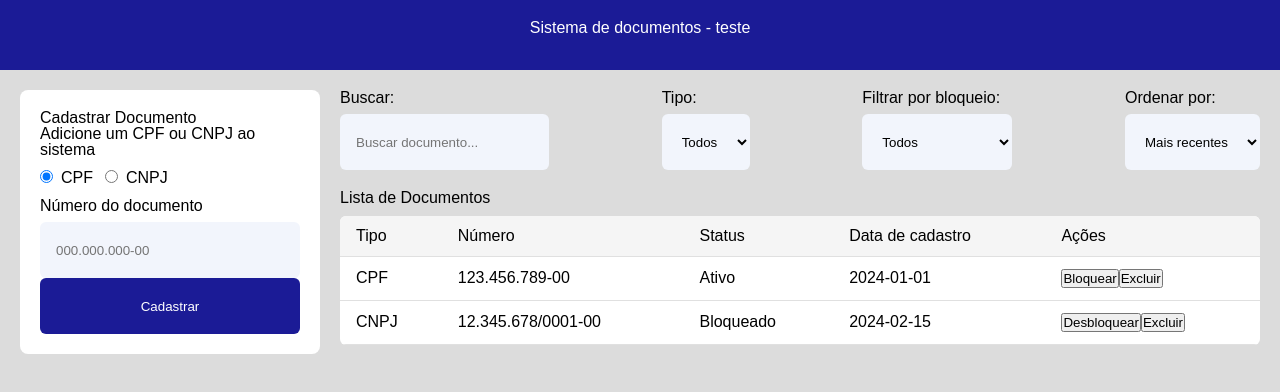
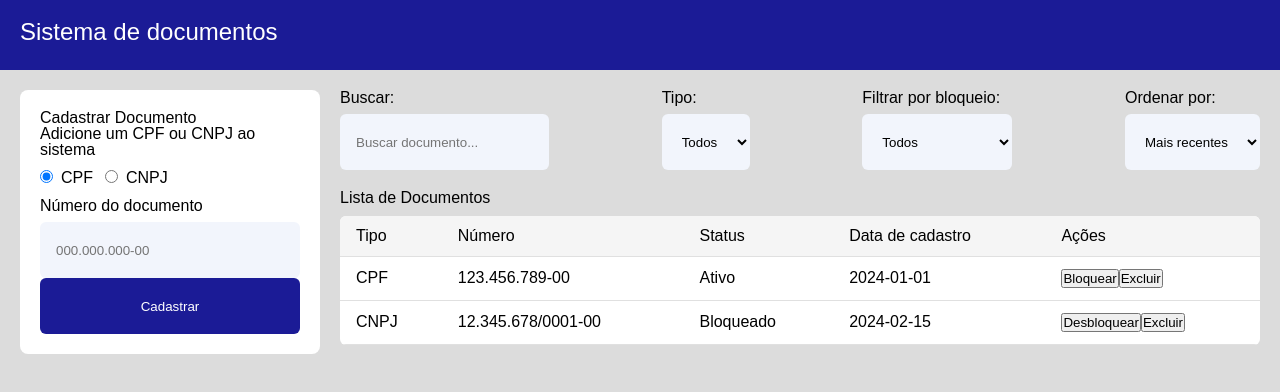
Before and after one commit to SouzaTeles/neoway-challange, a Vue app in the folder frontend/: page / in a window 1280 px wide. Shown: the top 392 px of the page. Built offline with nearby package versions, Linux system fonts and the light colour scheme.

Commit message:
chore: header component

```diff
--- a/frontend/src/App.vue
+++ b/frontend/src/App.vue
@@ -1,10 +1,10 @@
-<script setup></script>
+<script setup>
+import AppHeader from './components/Header.vue';
+</script>
 
 <template>
   <main>
-    <header>
-      <h1>Sistema de documentos - teste</h1>
-    </header>
+    <AppHeader />
     <div class="container">
       <aside class="register-document">
         <h2>Cadastrar Documento</h2>
@@ -22,7 +22,6 @@
         <legend>Número do documento</legend>
         <input type="text" name="document" placeholder="000.000.000-00" />
         <button id="register" class="btn-blue">Cadastrar</button>
-
       </aside>
       <section class="list-document">
         <div class="filters">
@@ -103,15 +102,6 @@
   font-family: sans-serif;
 }
 
-header {
-  color: white;
-  height: 70px;
-  padding: 20px;
-  box-sizing: border-box;
-  text-align: center;
-  font-family: sans-serif;
-  background-color: #1b1b96;
-}
 
 main {
   background: gainsboro;
@@ -128,10 +118,12 @@ main {
   margin: 12px 0;
   display: flex;
   flex-direction: row;
+
   label {
     display: flex;
     flex-direction: row;
     margin-right: 12px;
+
     input {
       margin-right: 8px;
     }
--- /dev/null
+++ b/frontend/src/components/Header.vue
@@ -0,0 +1,29 @@
+<template>
+  <header>
+    <h1>Sistema de documentos</h1>
+  </header>
+</template>
+
+<script>
+export default {
+  name: 'AppHeader'
+}
+</script>
+
+<style scoped>
+header {
+  color: white;
+  width: 100%;
+  height: 70px;
+  padding: 20px;
+  box-sizing: border-box;
+  text-align: center;
+  font-family: sans-serif;
+  background-color: #1b1b96;
+}
+
+h1 {
+  font-size: 24px;
+  text-align: left;
+}
+</style>
```
